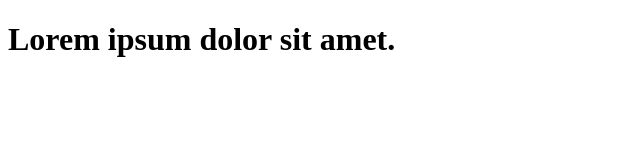
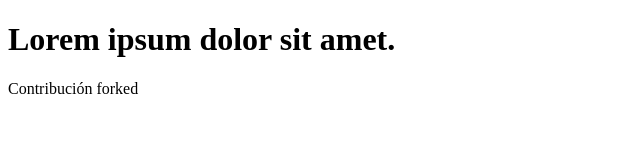
Before and after one commit to Gelecin/Evaluacion, a plain HTML site: page index.html in a window 1280 px wide. Shown: the whole page, without its empty margins (0-640 px from the left). Drawn offline with Linux system fonts and the light colour scheme.

Commit message:
Contribucion fork

```diff
--- a/index.html
+++ b/index.html
@@ -7,5 +7,6 @@
 </head>
 <body>
     <h1>Lorem ipsum dolor sit amet.</h1>
+    <p>Contribución forked</p>
 </body>
 </html>
```
